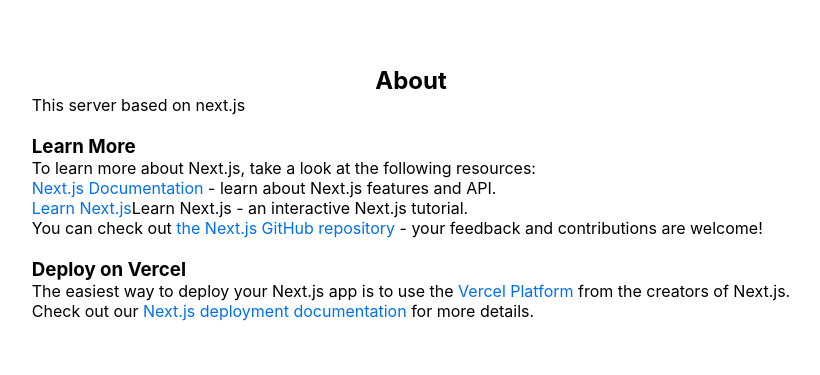
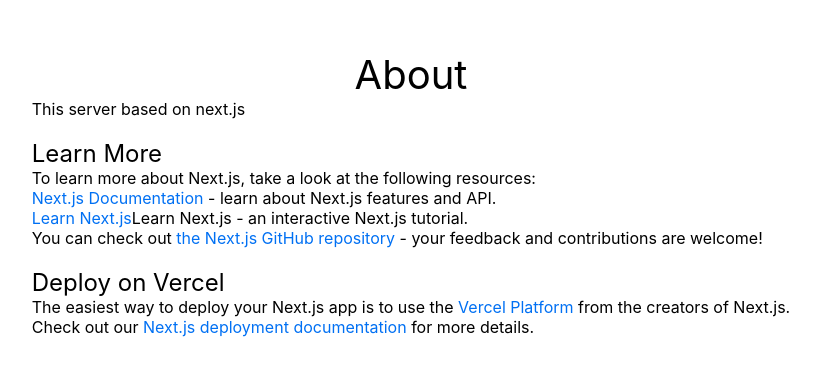
Before and after one commit to luckyby/next-prisma-pyramid-of-tests, a Next.js app: page /about in a window 1280 px wide. Shown: the part 207-582 px from the top of the page, without its empty margins (229-1049 px from the left). Built offline with nearby package versions, Linux system fonts and the light colour scheme.

Commit message:
Changed font-size

```diff
--- a/pages/about.js
+++ b/pages/about.js
@@ -4,21 +4,21 @@
   return (
   <main className={styles.main}>
       <div className={styles.grid}>
-        <h2>About</h2>
+        <p style={{fontSize: '2.5rem'}}>About</p>
         <div>
           <p>This server based on next.js</p>
           {/*<p>Open <a href="http://localhost:3000">http://localhost:3000</a>  with your browser to see the result.</p>*/}
           {/*<p>API routes can be accessed on <a href="http://localhost:3000">http://localhost:3000/api/hello</a>.</p>*/}
           <br/>
           <p>
-            <h3>Learn More</h3>
+            <p style={{fontSize: '1.5rem'}}>Learn More</p>
             <p>To learn more about Next.js, take a look at the following resources:</p>
 
             <p><a href="https://nextjs.org/docs">Next.js Documentation</a> - learn about Next.js features and API.<br/>
               <a href="https://nextjs.org/learn">Learn Next.js</a>Learn Next.js - an interactive Next.js tutorial.<br/>
             You can check out <a href="https://github.com/vercel/next.js/">the Next.js GitHub repository</a> - your feedback and contributions are welcome!<br/>
             </p><br/>
-            <h3>Deploy on Vercel</h3>
+            <p style={{fontSize: '1.5rem'}}>Deploy on Vercel</p>
             <p>The easiest way to deploy your Next.js app is to use the <a href="https://vercel.com/new?utm_medium=default-template&filter=next.js&utm_source=create-next-app&utm_campaign=create-next-app-readme">Vercel Platform</a> from the creators of Next.js.</p>
 
             Check out our <a href="https://nextjs.org/docs/deployment">Next.js deployment documentation</a> for more details.</p>
--- a/pages/index.js
+++ b/pages/index.js
@@ -15,9 +15,9 @@
         {/*<h1 className={styles.title}>*/}
         {/*  Welcome to <a href="https://nextjs.org">Next.js!</a>*/}
         {/*</h1>*/}
-        <h1 >
+        <p style={{fontSize: '2rem'}} >
           Welcome to server for testing based on next.js
-        </h1>
+        </p>
 
 
 
--- a/pages/weather.js
+++ b/pages/weather.js
@@ -9,8 +9,8 @@
       <div >
       <div className={styles.grid}>
         <div className={styles.main}>
-          <h3>From openweathermap.org</h3><div>   <br/></div>
-          <h2 ><p>Weather in {props.city}: {props.descr}, {props.temper}&deg;C</p></h2>
+          <p style={{fontSize: '1.2rem'}}>From openweathermap.org</p><div>   <br/></div>
+          <p style={{fontSize: '2rem'}}>Weather in {props.city}: {props.descr}, {props.temper}&deg;C</p>
         </div>
       </div>
       </div>
```
